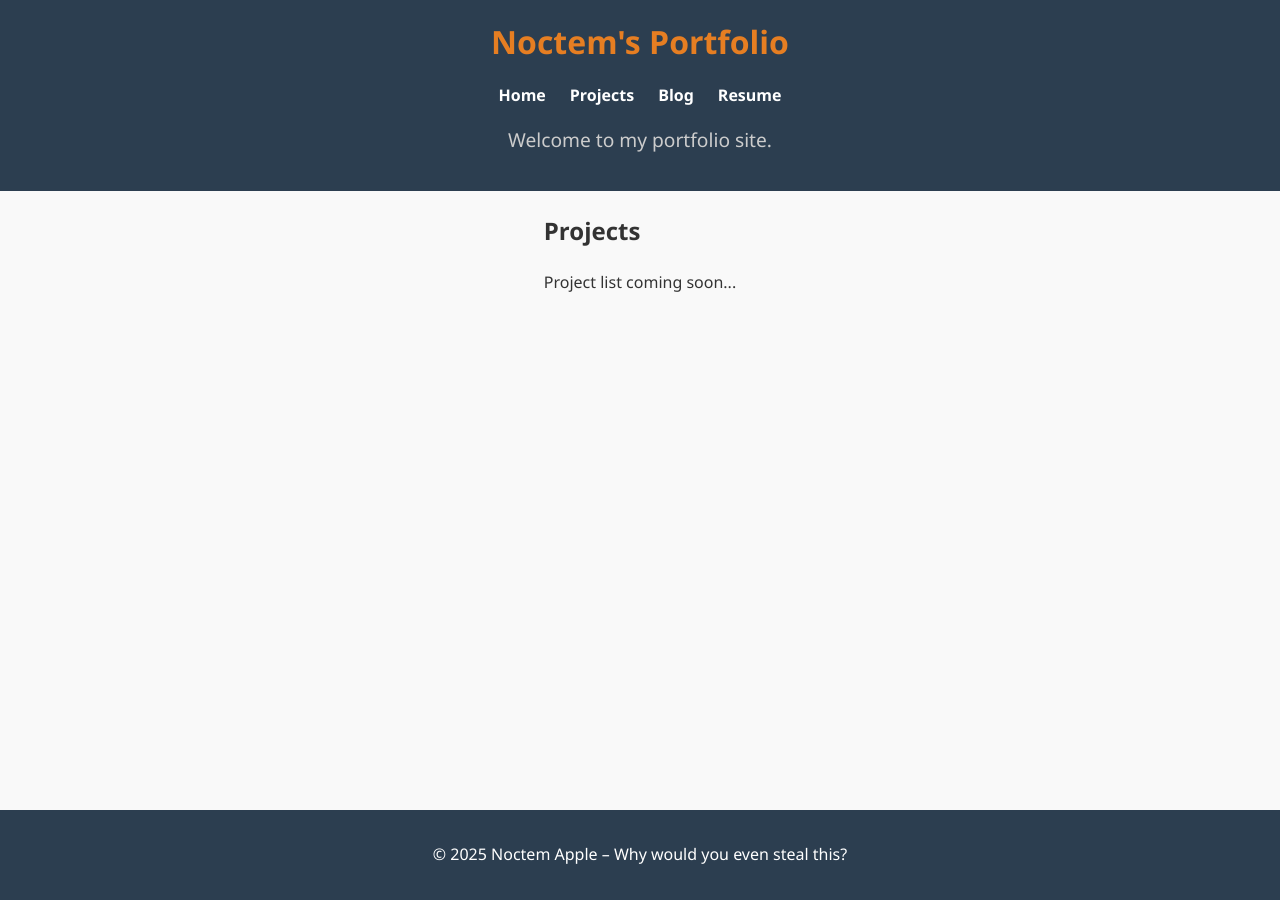
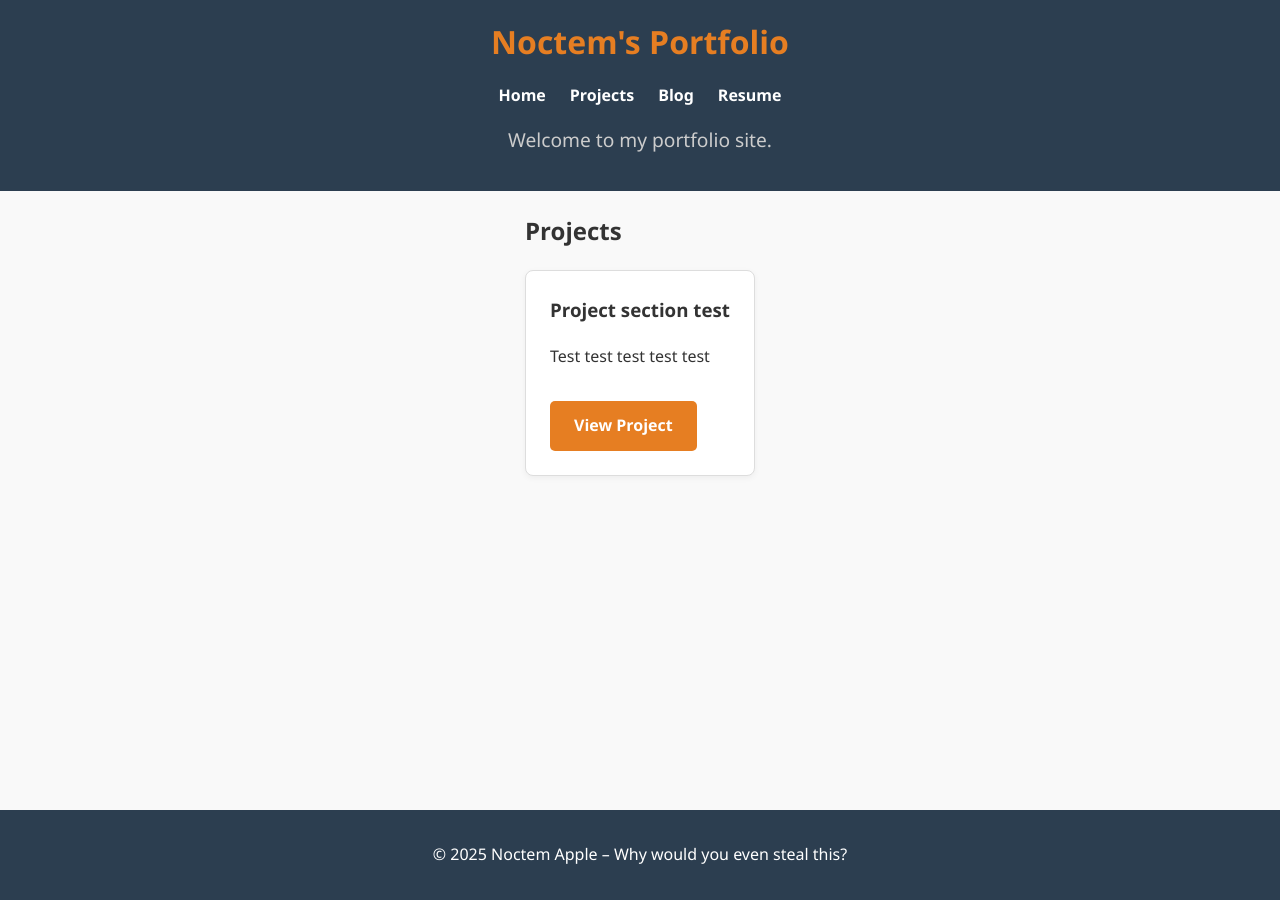
Before and after one commit to NoctemApple/NoctemApple.github.io, a Jekyll site: the page built from projects.html, in a window 1280 px wide. Built offline with Jekyll 4.4.1, drawn with Linux system fonts in a browser that asks for light colours.

Commit message:
✨ finally starting project section

```diff
--- a/_config.yml
+++ b/_config.yml
@@ -1,2 +1,6 @@
 title: Noctem's Portfolio
 permalink: pretty
+
+collections:
+  projects:
+    output: true
--- a/assets/style.css
+++ b/assets/style.css
@@ -131,6 +131,25 @@ footer {
   background: #cf6a1c;
 }
 
+.project {
+  border: 1px solid #ddd;
+  padding: 1.5rem;
+  margin: 1rem auto;
+  max-width: 800px;
+  background: #fff;
+  border-radius: 8px;
+  box-shadow: 0 2px 6px rgba(0,0,0,0.05);
+}
+
+.project h3 {
+  margin-top: 0;
+}
+
+.project a.cta {
+  margin-top: 1rem;
+  display: inline-block;
+}
+
 #blog-list li {
   margin: 0.75rem 0;
 }
--- a/projects.html
+++ b/projects.html
@@ -3,9 +3,17 @@ layout: default
 title: Projects
 permalink: /projects.html
 ---
-<main>
-  <section>
-    <h2>Projects</h2>
-    <p>Project list coming soon...</p>
-  </section>
-</main>
+
+<section>
+  <h2>Projects</h2>
+
+  {% for project in site.projects %}
+    <div class="project">
+      <h3> {{ project.title }}</h3>
+      <p> {{ project.description }}</p>
+      {% if project.link %}
+        <a href="{{ project.link }}" class="cta" target="_blank">View Project</a>
+      {% endif %}
+    </div>
+  {% endfor %}
+</section>
```
Also changed, not shown: _projects/test.md (added, +11 -0 lines).
